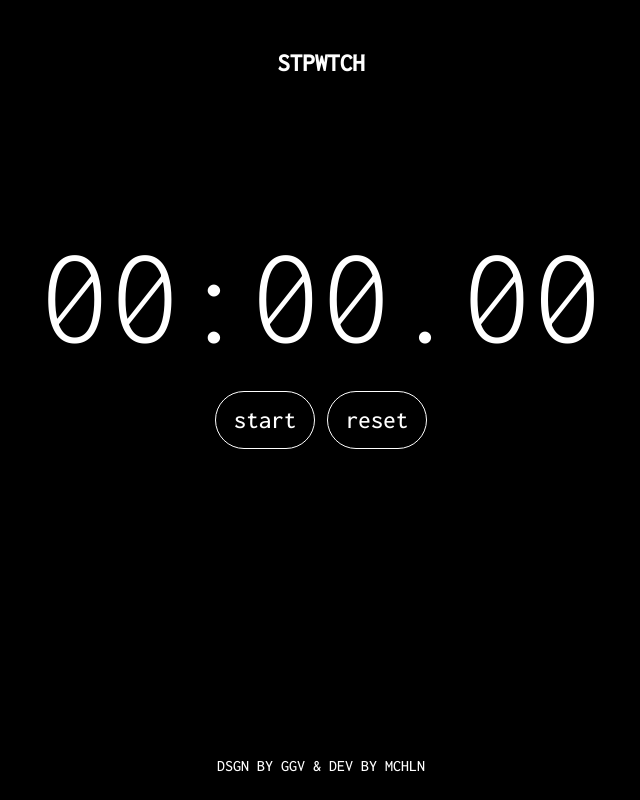
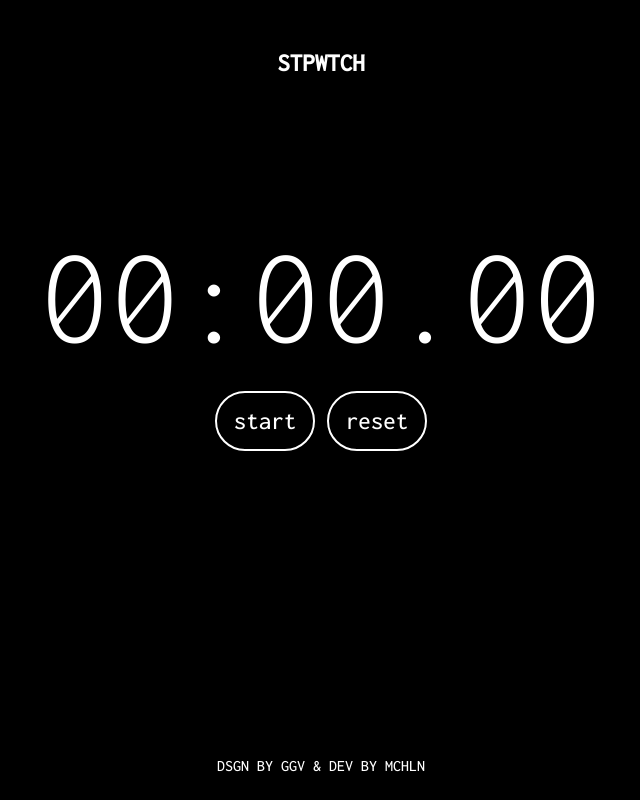
Before and after one commit to felipe-michelon/STPWTCH, a plain HTML site: page index.html in a window 1280 px wide. Shown: the whole page, without its empty margins (319-959 px from the left). Drawn offline with Linux system fonts and the light colour scheme.

Commit message:
increase button border

```diff
--- a/STPWTCH.css
+++ b/STPWTCH.css
@@ -22,8 +22,8 @@ span#timer {
 
 button {
   background-color: black;
-  border: 1px solid white;
-  border-radius: 40px;
+  border: 2px solid white;
+  border-radius: 30px;
   color: white;
   cursor: pointer;
   font-family: inherit;
```
